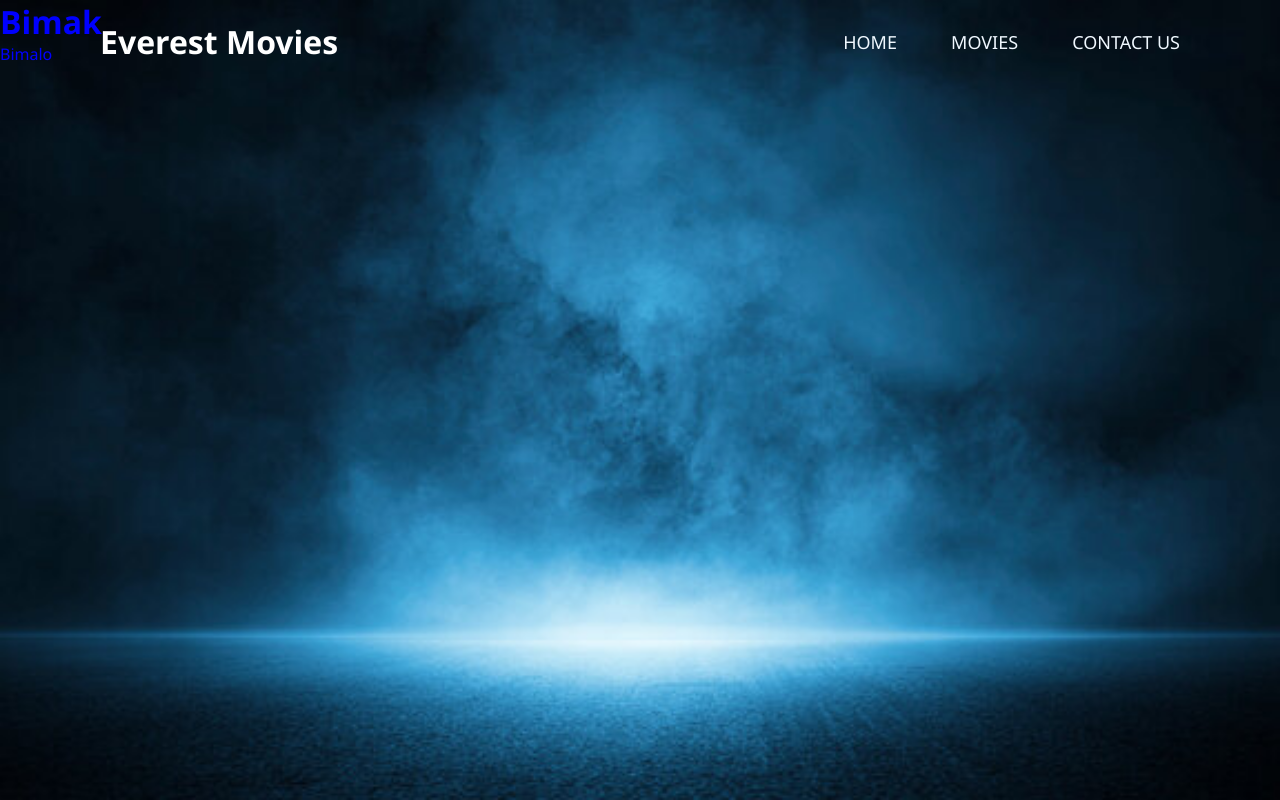
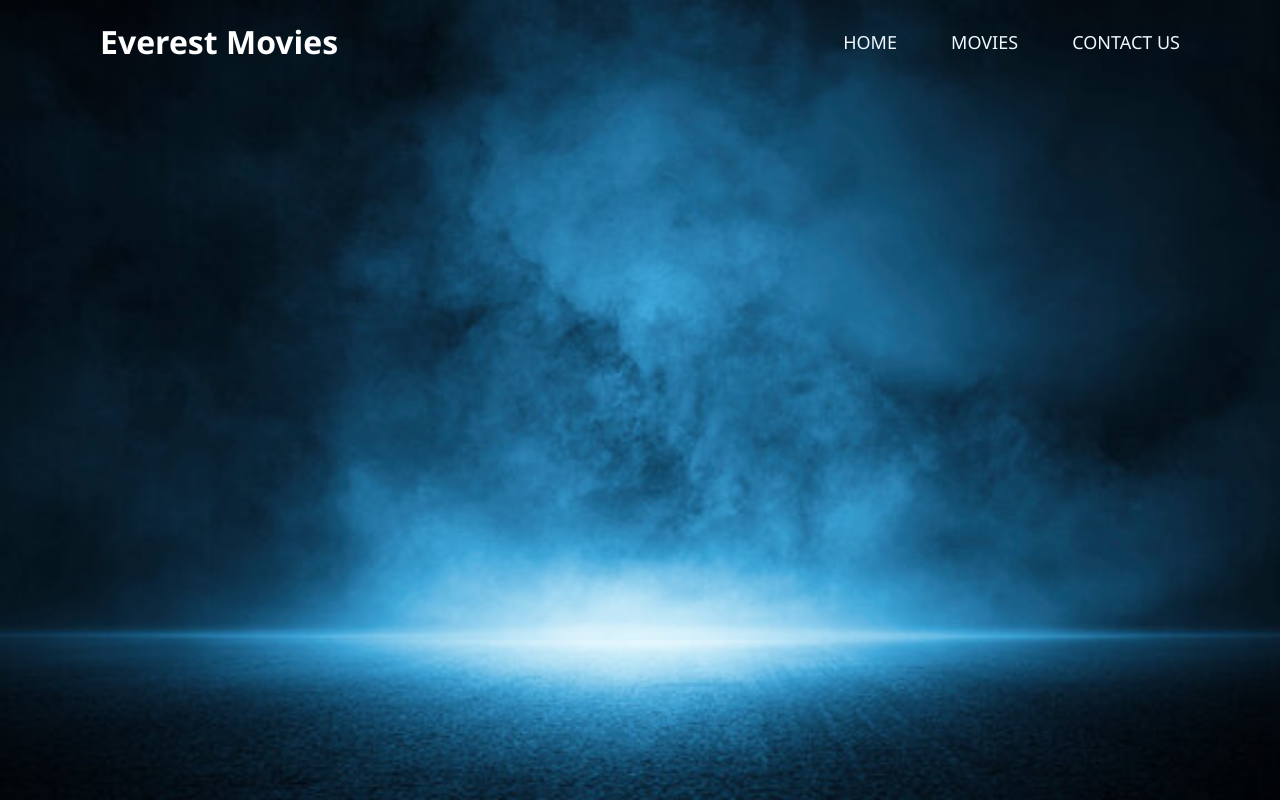
Before and after one commit to HIMAlGAIRE/EverestMovies, a plain HTML site: page index.html in a window 1280 px wide. Drawn offline with Linux system fonts and the light colour scheme.

Commit message:
Update index.html

```diff
--- a/index.html
+++ b/index.html
@@ -7,7 +7,7 @@
 <link rel="stylesheet" href="style.css">
 </head>
 <body>
-    <p><h1 font-color="white">Bimak</h1>Bimalo</p>
+
     <header class="header">
 
         <a href="#" class="logo">Everest Movies</a>
```
